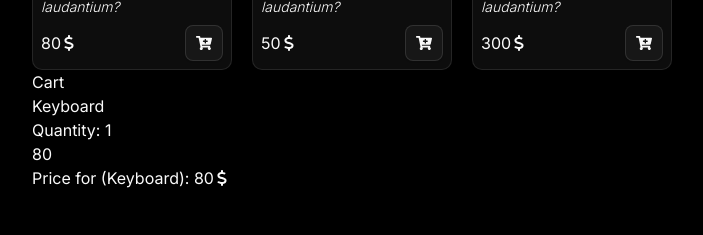
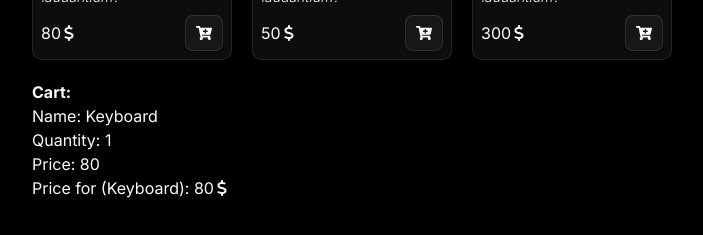
Before and after one commit to DenisDK/Zustand-mini-task, a Next.js app: page / in a window 1280 px wide. Both pictures are taken after a click on the button 492 px from the left and 544 px from the top of the page. Shown: the part 453-688 px from the top of the page, without its empty margins (288-991 px from the left). Built offline with nearby package versions, Linux system fonts and the light colour scheme.

Commit message:
minor fix

```diff
--- a/modules/shoppingCart/components/Cart.tsx
+++ b/modules/shoppingCart/components/Cart.tsx
@@ -8,14 +8,14 @@ import { FaDollarSign } from "react-icons/fa6";
 const Cart = () => {
   const cartItems = useCartStore((state) => state.cartItems);
   return (
-    <div>
-      <h2 className="">Cart</h2>
+    <div className="mt-5">
+      <h2 className="font-bold">Cart:</h2>
 
       {cartItems.map((item) => (
         <div key={item.id} className="">
-          <p>{item.name}</p>
+          <p>Name: {item.name}</p>
           <p>Quantity: {item.quantity}</p>
-          <p>{item.price}</p>
+          <p>Price: {item.price}</p>
           <p className="flex items-center">
             Price for ({item.name}): {item.price * item.quantity}{" "}
             <FaDollarSign />
```
